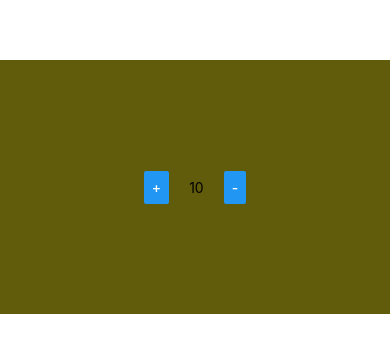
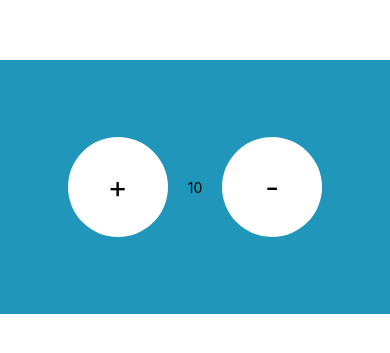
Before and after one commit to Maryam-hub455/my-app-2025-internship-react-native, a React Native app: screen / in a window 390 px wide. Shown: the part 235-588 px from the top of the page. Built offline with nearby package versions, Linux system fonts and the light colour scheme.

Commit message:
Advance button working in counter app

```diff
--- /dev/null
+++ b/src/components/button.js
@@ -0,0 +1,29 @@
+import { TouchableOpacity, Text, StyleSheet } from 'react-native'
+import React from 'react'
+
+function Button({onPress,title}) {
+  return (
+    <TouchableOpacity onPress={onPress} style={styles.buttonCon}>
+      <Text style={styles.buttonText}>{title}</Text>
+    </TouchableOpacity>
+  );
+}
+
+const styles = StyleSheet.create({
+    buttonCon:{
+        backgroundColor:"white",
+        width: 100,
+        height: 100,
+        justifyContent:"center",
+        alignItems:"center",
+        borderRadius:50
+    },
+
+    buttonText:{
+        fontSize:30,
+
+    }
+
+});
+
+export {Button};
--- a/src/screens/counter.js
+++ b/src/screens/counter.js
@@ -1,5 +1,6 @@
-import { View, StyleSheet, Button,Text,  } from "react-native";
+import { View, StyleSheet, Text,  } from "react-native";
 import React, { useState } from "react";
+import {Button} from "../components/button";
 
 const ranger = 10;
 const MIN_COUNT_LIMIT = 10;
@@ -9,7 +10,7 @@
     const [count,setCount] = useState(MIN_COUNT_LIMIT);
 
     function onAddPressed(){
-        setCount(count +ranger);
+        setCount(count + ranger);
     }
 
     function onMinusPressed(){
@@ -46,7 +47,7 @@
     width: "100%",
     height: "30%",
     flexDirection:'row',
-    backgroundColor: "rgb(97, 91, 12)",
+    backgroundColor: "rgb(31, 150, 186)",
     gap: 20,
     justifyContent:"center",
     alignItems:"center",
```
